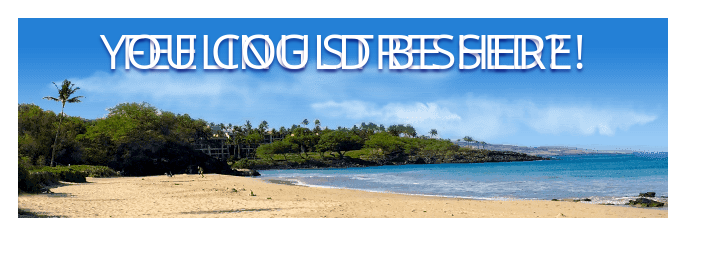
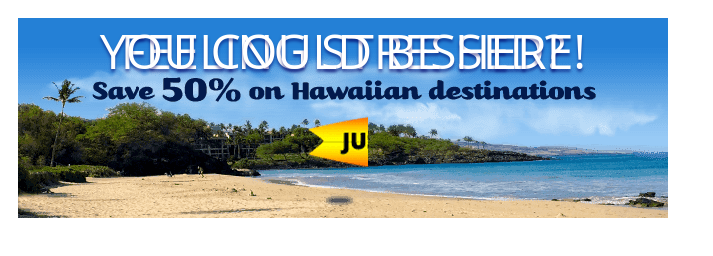
Before and after one commit to sivonne/mejo583_gsap_hw, a plain HTML site: page index.html in a window 1280 px wide. Shown: the whole page, without its empty margins (0-713 px from the left). Drawn offline with Linux system fonts and the light colour scheme.

Commit message:
🍄👡 Checkpoint ./index.html:3109007/866

```diff
--- a/index.html
+++ b/index.html
@@ -42,6 +42,23 @@
         text-transform: uppercase;
         text-shadow: 0px 3px 3px rgba(0, 0, 102, 0.5);
       }
+      #myAd #myAd_marker {
+        width: 60px;
+        height: 95px;
+        background-position: -3px -230px;
+        top:90px; left:290px;
+      }
+      #myAd #myAd_shadow {
+        width: 35px; height: 16px;
+        background-position: -311px -236px;
+        top: 175px; left: 306px;
+      }
+      #myAd #myAd_txt3 {
+        width: 510px; height: 28px;
+        background-position: -2px -202px;
+        top: 58px; left: 73px;
+      }
+
 		</style>
 	</head>
 	<body>
@@ -51,7 +68,10 @@
       <div class="myAd_Img" id="myAd_photo"></div>
       <div id="myAd_txt1">Feeling stressed?</div>
       <div id="myAd_txt2">You could be here!</div>
-
+      <div class="myAd_Img" id="myAd_shadow"></div>
+      <div class="myAd_Img" id="myAd_txt3"></div>
+      <div class="myAd_Img" id="myAd_marker"></div>
+      <div class="myAd_Img" id="myAd_surfboard"></div>
     </div>
 
     </a>
```
